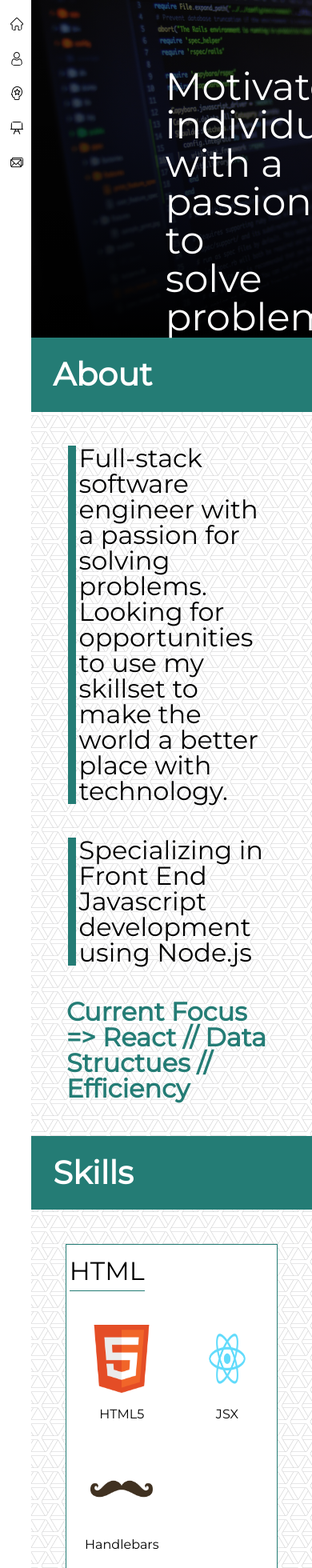
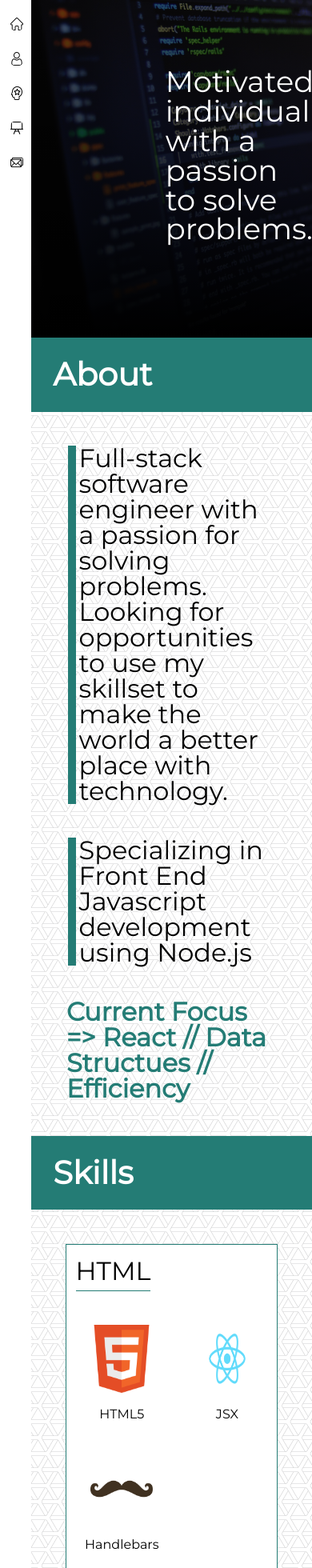
Before and after one commit to ndyarborough/Portfolio-2020, a React (Create React App) app: page / in a window 390 px wide. Shown: the top 1960 px of the page at 80% size. Built offline with nearby package versions, Linux system fonts and the light colour scheme.

Commit message:
responsive style additions

```diff
--- a/src/styles/index.css
+++ b/src/styles/index.css
@@ -266,6 +266,10 @@ body {
     width: 50%;
   }
 
+  .skill-header h2 {
+    margin-left: 3vw;
+  }
+
   .nav-name {
     font-size: 1.2rem;
   }
@@ -284,6 +288,10 @@ body {
 }
 
 @media screen and (max-width: 780px) {
+  #Home h1 {
+    font-size: 2.3rem;
+  }
+
   .contentDiv {
     width: 90vw;
   }
```
Also changed, not shown: 1 other file (tests, documents, lock files or other folders).
